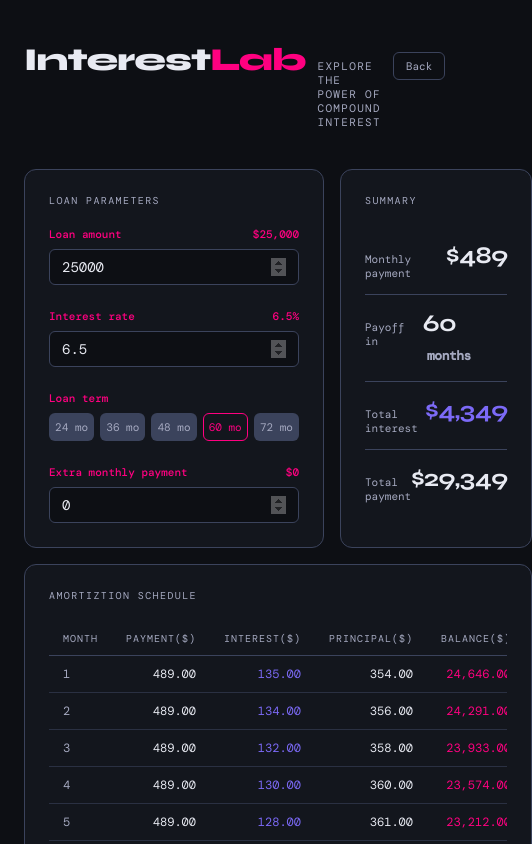
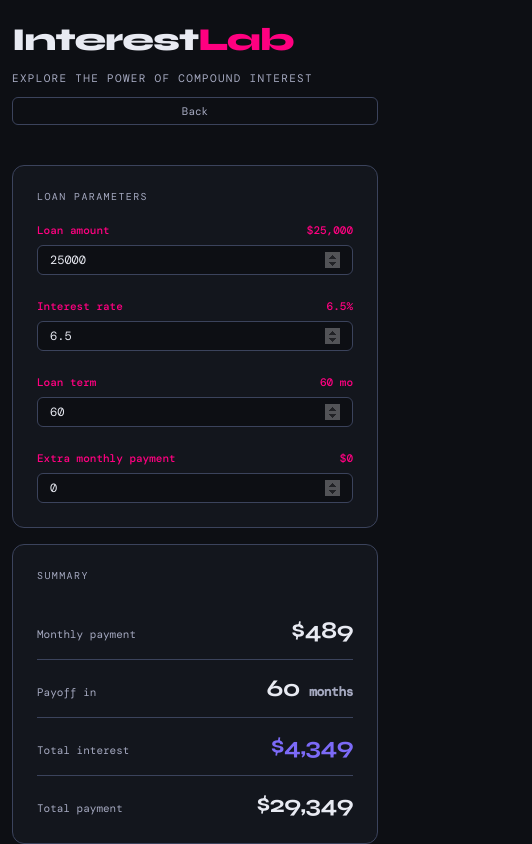
Before and after one commit to Knopkaivy/interest-lab, a React (Vite) app: page /loan in a window 390 px wide. Shown: the top 844 px of the page, 532 px wide, since content can reach past the window. Built offline with nearby package versions, Linux system fonts and the light colour scheme; the HTML template or start-up script is replaced by a standard one; a web font is replaced by a local one.

Commit message:
Add Media Query

```diff
--- a/src/App.css
+++ b/src/App.css
@@ -54,3 +54,24 @@
   border-color: var(--accent);
   color: var(--accent);
 }
+
+@media (max-width: 650px){
+  .app {
+    max-width: 100%;
+    padding: 20px 12px 20px;
+  }
+
+  .header {
+    flex-direction: column;
+  }
+
+  .back-btn {
+    margin-left: 0 auto;
+    width: 100%;
+  }
+
+  .grid {
+    display: flex;
+    flex-direction: column;
+  }
+}
--- a/src/components/LoanAmortizationSchedule.css
+++ b/src/components/LoanAmortizationSchedule.css
@@ -26,3 +26,7 @@
   background: var(--border);
   border-radius: 2px;
 }
+
+.td-balance {
+  color: var(--accent);
+}
--- a/src/components/LoanAmortizationSchedule.tsx
+++ b/src/components/LoanAmortizationSchedule.tsx
@@ -4,7 +4,7 @@ import "./LoanAmortizationSchedule.css";
 export default function LoanAmortizationSchedule(){
     const {schedule} = useLoan();
 
-    const fmt = (n: number) => Math.round(n).toLocaleString('en-US', { minimumFractionDigits: 2, maximumFractionDigits: 2 });
+    const fmt = (n: number) => n.toLocaleString('en-US', { minimumFractionDigits: 2, maximumFractionDigits: 2 });
 
     const rows = schedule.map(row => {
         return <tr key={row.month}>
@@ -12,22 +12,22 @@ export default function LoanAmortizationSchedule(){
             <td>{fmt(row.payment)}</td>
             <td className="td-interest">{fmt(row.interest)}</td>
             <td>{fmt(row.principal)}</td>
-            <td className="td-gain">{fmt(row.balance)}</td>
+            <td className="td-balance">{fmt(row.balance)}</td>
         </tr>
     })
 
     return(
         <div className="amortization">
-            <div className="card-label">Amortiztion schedule</div>
+            <div className="card-label">Amortization schedule($)</div>
             <div className="table-wrap--loan">
                 <table>
                     <thead>
                         <tr>
-                            <th>Month</th>
-                            <th>Payment($)</th>
-                            <th>Interest($)</th>
-                            <th>Principal($)</th>
-                            <th>Balance($)</th>
+                            <th>Mo</th>
+                            <th>Payment</th>
+                            <th>Interest</th>
+                            <th>Principal</th>
+                            <th>Balance</th>
                         </tr>
                     </thead>
                     <tbody>
--- a/src/components/LoanInputPanel.css
+++ b/src/components/LoanInputPanel.css
@@ -1,27 +1,3 @@
-.select-row {
-  display: grid;
-  grid-template-columns: repeat(5, 1fr);
-  gap: 6px;
-}
-
-.freq-btn {
-  padding: 6px 0;
-  font-family: var(--mono);
-  font-size: 11px;
-  background: var(--border);
-  color: var(--muted);
-  border: 1px solid transparent;
-  border-radius: 6px;
-  cursor: pointer;
-  transition: all 0.15s;
-}
-
-.freq-btn.active {
-  background: transparent;
-  border-color: var(--accent);
-  color: var(--accent);
-}
-
 input[type=number] {
   width: 100%;
   background: var(--bg);
@@ -29,8 +5,8 @@ input[type=number] {
   border-radius: 6px;
   color: var(--text);
   font-family: var(--mono);
-  font-size: 14px;
-  padding: 8px 12px;
+  font-size: 12px;
+  padding: 6px 12px;
   outline: none;
   transition: border-color 0.15s;
 }
--- a/src/components/LoanInputPanel.tsx
+++ b/src/components/LoanInputPanel.tsx
@@ -8,18 +8,6 @@ export default function LoanInputPanel(){
         loanTerm, setLoanTerm,
         extraPayment, setExtraPayment,
     } = useLoan();
-
-    const termOptions = [
-        {label: "24 mo", value: 24},
-        {label: "36 mo", value: 36},
-        {label: "48 mo", value: 48},
-        {label: "60 mo", value: 60},
-        {label: "72 mo", value: 72},
-    ]
-    const termOptionsRows = termOptions.map(option => {
-        return <button key={option.value} className={`freq-btn${loanTerm === option.value ? " active" : ""}`} onClick={() => setLoanTerm(option.value)}>{option.label}</button>
-        }
-    )
 
     return (
         <div className="input-panel">
@@ -43,10 +31,9 @@ export default function LoanInputPanel(){
                 <div className="field">
                     <div className="field-label">
                         <span>Loan term</span>
+                        <span>{loanTerm} mo</span>
                     </div>
-                    <div className="select-row">
-                        {termOptionsRows}
-                    </div>
+                    <input type="number" min={0} max={360} step={1} value={loanTerm} onChange={e => setLoanTerm(Number(e.target.value))} />
                 </div>
             <div className="field">
                 <div className="field-label">
--- a/src/pages/Home.css
+++ b/src/pages/Home.css
@@ -36,3 +36,10 @@
   font-size: 12px;
   color: var(--accent);
 }
+
+@media (max-width: 480px){
+  .home-grid {
+    display: flex;
+    flex-direction: column;
+  }
+}
```
